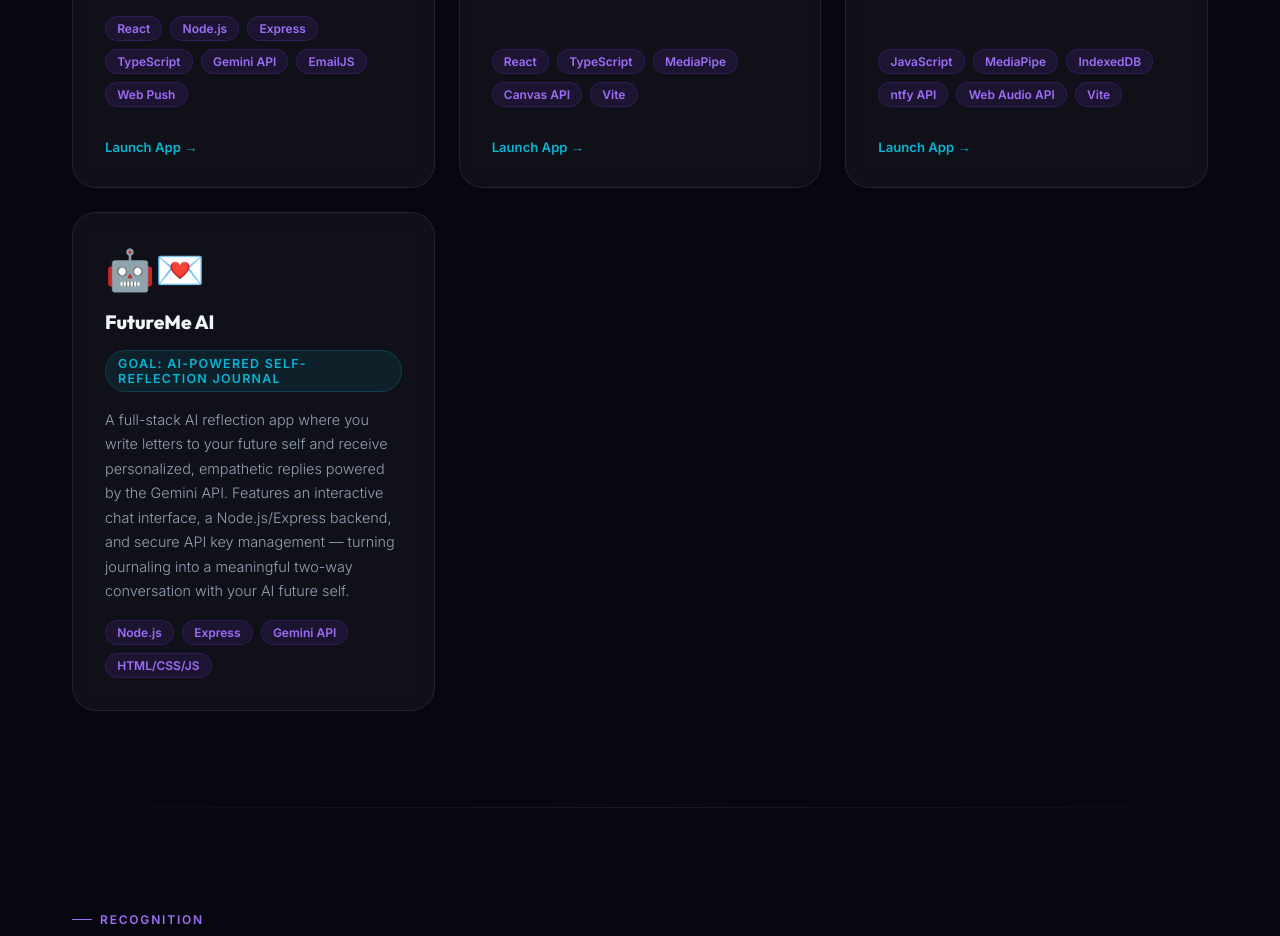
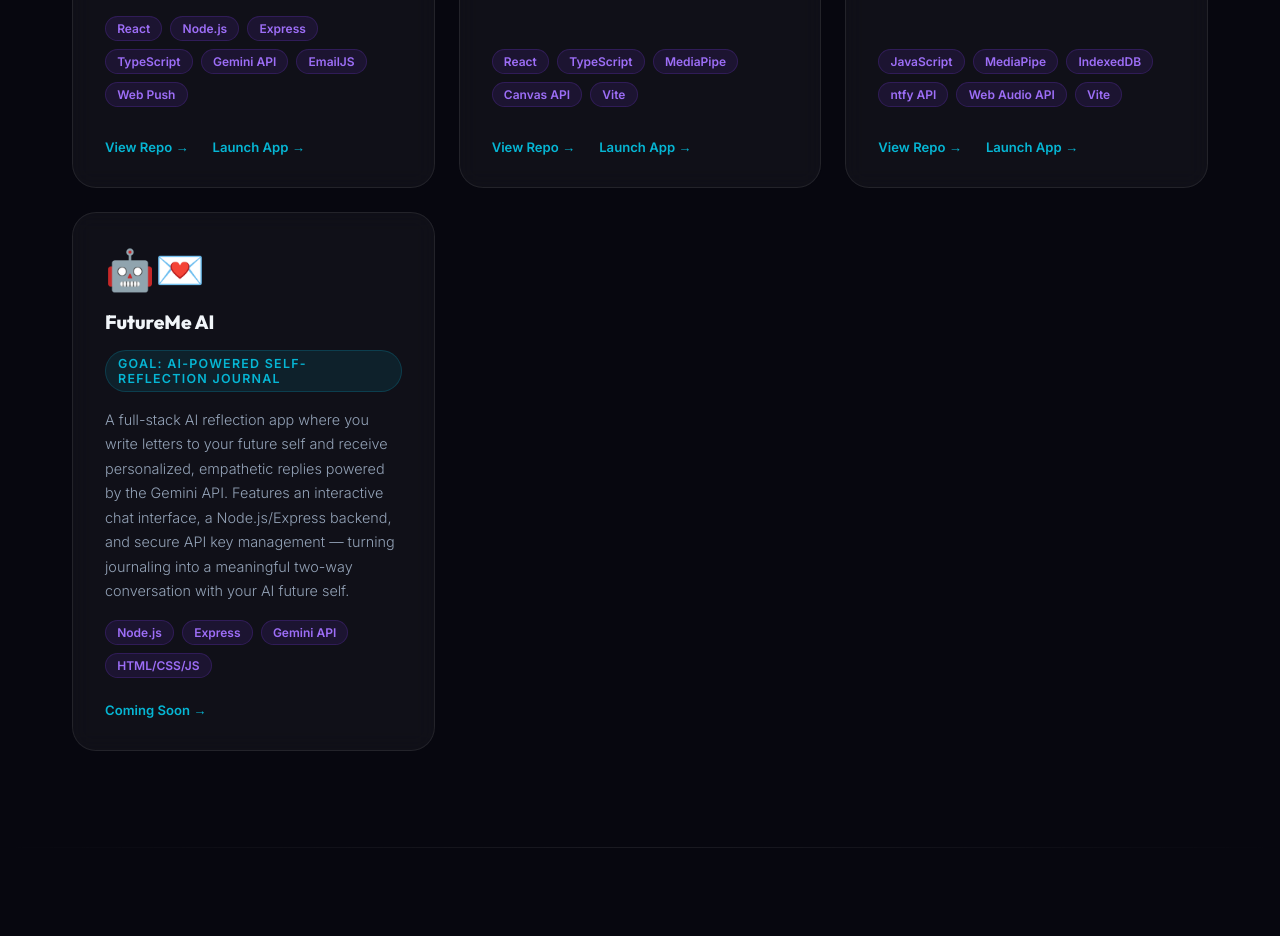
Before and after one commit to SameerJoshi7/MyProfile, a React (Vite) app: page / in a window 1280 px wide. Shown: the part 4720-5656 px from the top of the page. Built offline with nearby package versions, Linux system fonts and the light colour scheme.

Commit message:
Revert "fix: remove github repo urls from project cards"
This reverts commit a3488e30a9cb3729dd9953aaa878e98fc07d32fb.

```diff
--- a/src/App.tsx
+++ b/src/App.tsx
@@ -453,6 +453,9 @@ export default function App() {
               <span>Web Push</span>
             </div>
             <div className="project-links screen-only">
+              <a href="https://github.com/SameerJoshi7/GitaDaily" target="_blank" className="project-link" id="gitaDailyGithub">
+                View Repo &rarr;
+              </a>
               <a href="https://gita-daily-lake.vercel.app/" target="_blank" className="project-link" id="gitaDailyApp">
                 Launch App &rarr;
               </a>
@@ -476,6 +479,9 @@ export default function App() {
               <span>Vite</span>
             </div>
             <div className="project-links screen-only">
+              <a href="https://github.com/SameerJoshi7/glow-finger-draw" target="_blank" className="project-link" id="glowFingerDrawGithub">
+                View Repo &rarr;
+              </a>
               <a href="https://SameerJoshi7.github.io/glow-finger-draw/" target="_blank" className="project-link" id="glowFingerDrawApp">
                 Launch App &rarr;
               </a>
@@ -501,6 +507,9 @@ export default function App() {
               <span>Vite</span>
             </div>
             <div className="project-links screen-only">
+              <a href="https://github.com/SameerJoshi7/face-guard" target="_blank" className="project-link" id="faceGuardGithub">
+                View Repo &rarr;
+              </a>
               <a href="https://SameerJoshi7.github.io/face-guard/" target="_blank" className="project-link" id="faceGuardApp">
                 Launch App &rarr;
               </a>
@@ -523,7 +532,9 @@ export default function App() {
               <span>Gemini API</span>
               <span>HTML/CSS/JS</span>
             </div>
-
+            <a href="https://github.com/SameerJoshi7/futureme" target="_blank" className="project-link screen-only" id="futureMeGithub">
+              Coming Soon &rarr;
+            </a>
           </div>
         </div>
       </section>
```
